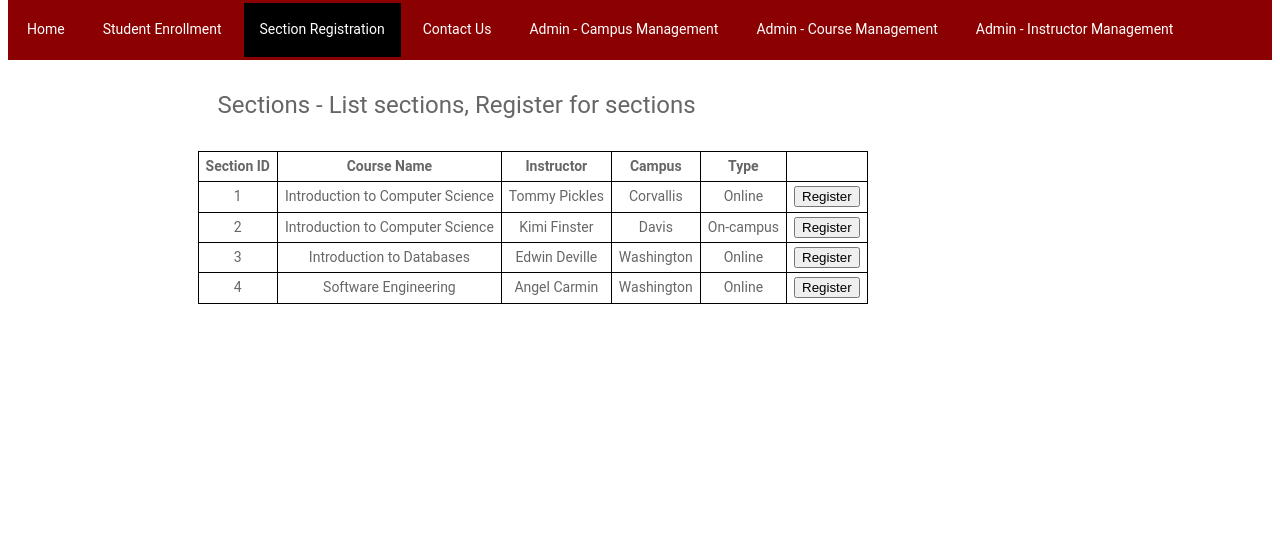
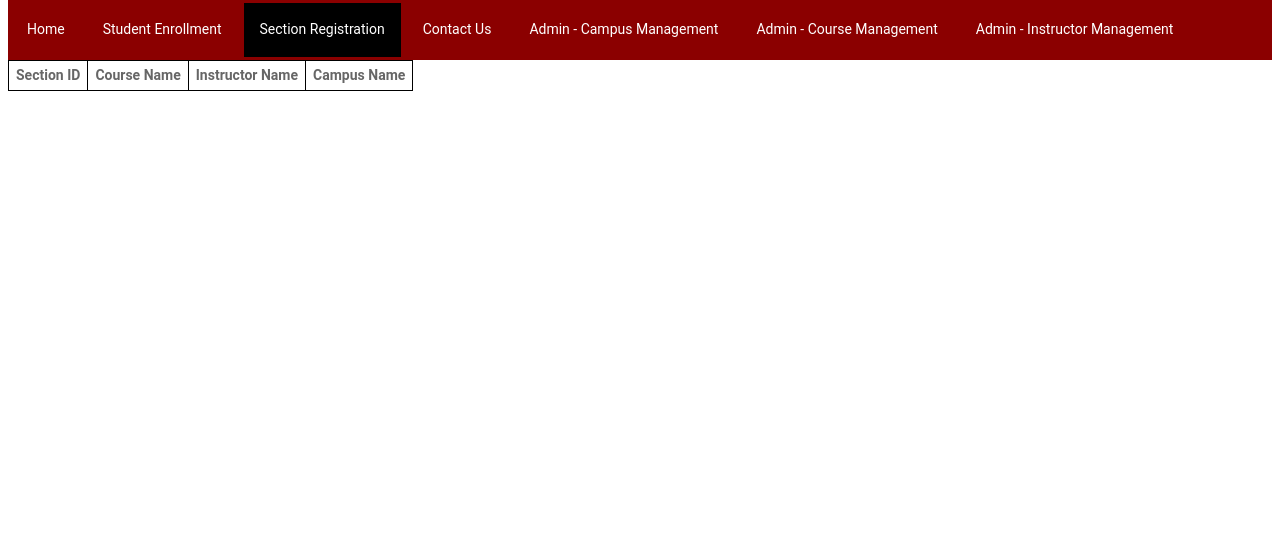
Before and after one commit to lyanita/cs340-project, a Flask app: page /sections.html in a window 1280 px wide. Shown: the part 83-627 px from the top of the page. Run offline with Flask 2, Linux system fonts and the light colour scheme; lists and menus that the app fills with data are empty.

Commit message:
Updated flask templates

```diff
--- a/templates/sections.html
+++ b/templates/sections.html
@@ -22,57 +22,30 @@
         </ul>
     </div>
 
-    <!-- sections table -->
-    <div class="bodyContainer">
-        <div id="sectionsContainer">
-            <h3>Sections - List sections, Register for sections</h3>
-            <table id="sectionsTable">
+    <!-- Table -->
+    <div id="sections-container">
+        <table id="sections-table">
             <thead>
                 <tr>
                     <th>Section ID</th>
                     <th>Course Name</th>
-                        <th>Instructor</th>
-                        <th>Campus</th>
-                        <th>Type</th>
+                    <th>Instructor Name</th>
+                    <th>Campus Name</th>
                 </tr>
             </thead>
-                <tbody id="sectionsTableBody">
-                    <!-- temporary hard coded sample data -->
+            <tbody>
+                {% for item in items %}
                 <tr>
-                        <td>1</td>
-                        <td>Introduction to Computer Science</td>
-                        <td>Tommy Pickles</td>
-                        <td>Corvallis</td>
-                        <td>Online</td>
-                        <td><a href="section_register.html"><input type="button" value="Register"></a></td>
+                    <td>{{ item['section_id'] }}</td>
+                    <td>{{ item['course_name'] }}</td>
+                    <td>{{ item['instructor_name'] }}</td>
+                    <td>{{ item['campus_name'] }}</td>
+                    <td> <input type='button' name='register' value='Register'
+                        onclick="window.location='/section_register.html'"></td>
                 </tr>
-                    <tr>
-                        <td>2</td>
-                        <td>Introduction to Computer Science</td>
-                        <td>Kimi Finster</td>
-                        <td>Davis</td>
-                        <td>On-campus</td>
-                        <td><a href="section_register.html"><input type="button" value="Register"></a></td>
-                    </tr>
-                    <tr>
-                        <td>3</td>
-                        <td>Introduction to Databases</td>
-                        <td>Edwin Deville</td>
-                        <td>Washington</td>
-                        <td>Online</td>
-                        <td><a href="section_register.html"><input type="button" value="Register"></a></td>
-                    </tr>
-                    <tr>
-                        <td>4</td>
-                        <td>Software Engineering</td>
-                        <td>Angel Carmin</td>
-                        <td>Washington</td>
-                        <td>Online</td>
-                        <td><a href="section_register.html"><input type="button" value="Register"></a></td>
-                    </tr>
+                {% endfor %}
             </tbody>
         </table>
-        </div>
     </div>
 
     <!-- page footer placeholder-->
```
Lines whose indentation alone changed are shown as unchanged.
